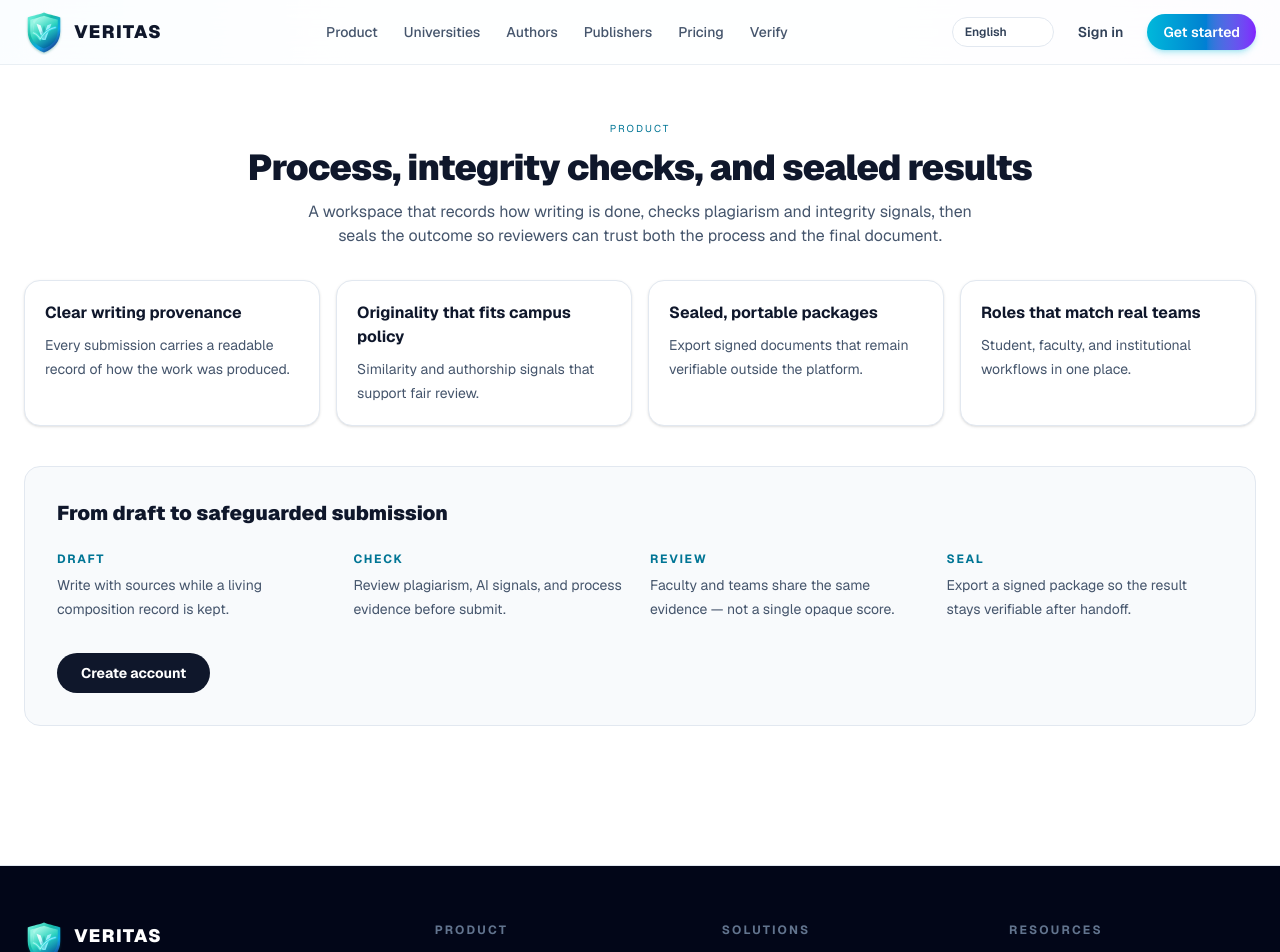
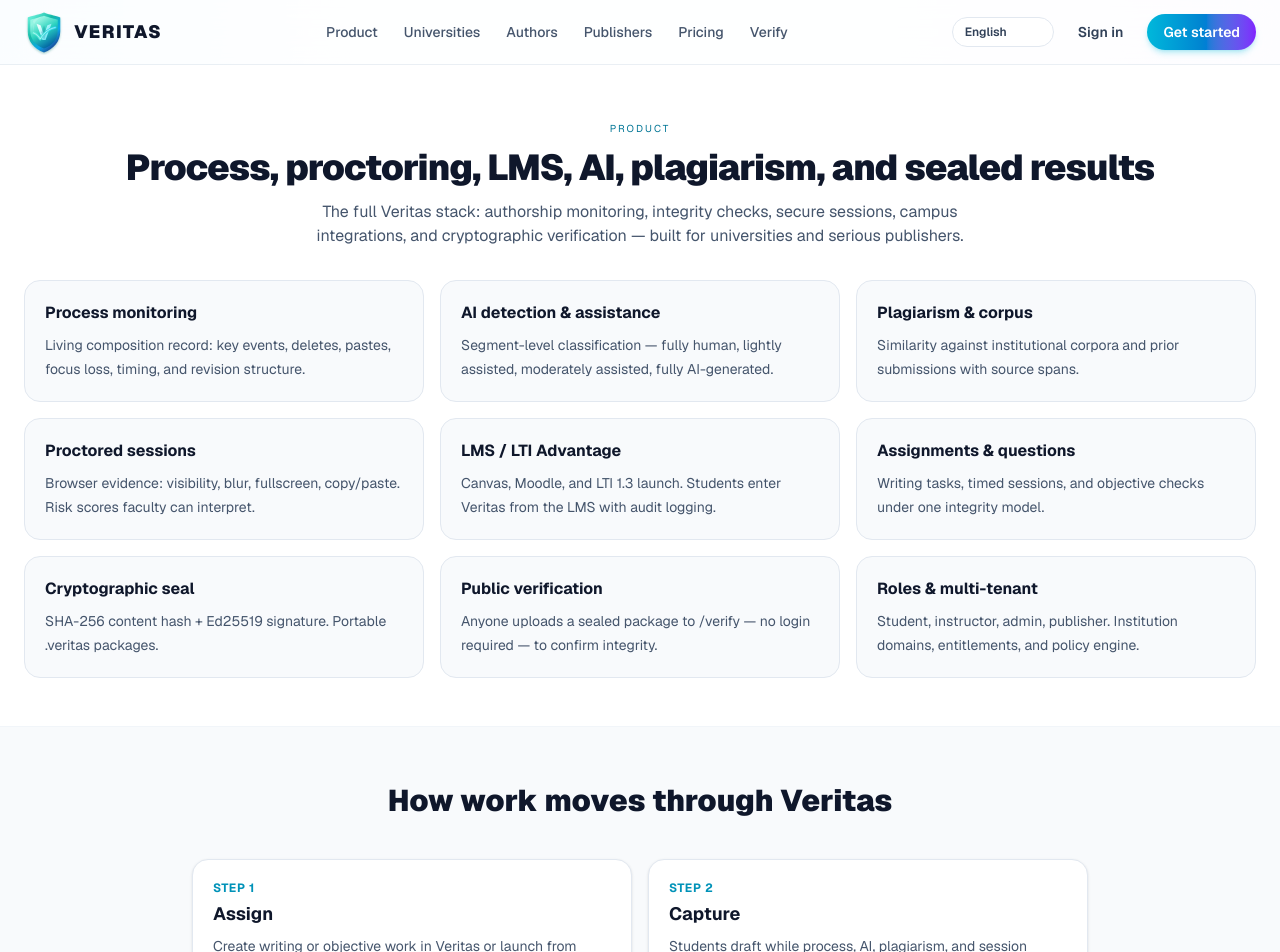
Before and after one commit to heidif24/veritas, a Next.js app: page /platform in a window 1280 px wide. Shown: the top 952 px of the page. Built offline with nearby package versions, Linux system fonts and the light colour scheme.

Commit message:
Expand platform page with full product pillars: process, proctor, LMS, seal

```diff
--- a/app/platform/page.tsx
+++ b/app/platform/page.tsx
@@ -1,57 +1,81 @@
 "use client";
 
 import Link from "next/link";
-import { platformCapabilities } from "../data";
 import { useLocale } from "@/app/components/locale-provider";
 
 export default function PlatformPage() {
   const { t } = useLocale();
 
+  const pillars = [
+    { t: "Process monitoring", d: "Living composition record: key events, deletes, pastes, focus loss, timing, and revision structure." },
+    { t: "AI detection & assistance", d: "Segment-level classification — fully human, lightly assisted, moderately assisted, fully AI-generated." },
+    { t: "Plagiarism & corpus", d: "Similarity against institutional corpora and prior submissions with source spans." },
+    { t: "Proctored sessions", d: "Browser evidence: visibility, blur, fullscreen, copy/paste. Risk scores faculty can interpret." },
+    { t: "LMS / LTI Advantage", d: "Canvas, Moodle, and LTI 1.3 launch. Students enter Veritas from the LMS with audit logging." },
+    { t: "Assignments & questions", d: "Writing tasks, timed sessions, and objective checks under one integrity model." },
+    { t: "Cryptographic seal", d: "SHA-256 content hash + Ed25519 signature. Portable .veritas packages." },
+    { t: "Public verification", d: "Anyone uploads a sealed package to /verify — no login required — to confirm integrity." },
+    { t: "Roles & multi-tenant", d: "Student, instructor, admin, publisher. Institution domains, entitlements, and policy engine." },
+  ];
+
   const steps = [
-    { t: t("platform.step1"), d: t("platform.step1.d") },
-    { t: t("platform.step2"), d: t("platform.step2.d") },
-    { t: t("platform.step3"), d: t("platform.step3.d") },
-    { t: t("platform.step4"), d: t("platform.step4.d") },
+    { t: "Assign", d: "Create writing or objective work in Veritas or launch from Canvas/Moodle. Optional proctoring and timers." },
+    { t: "Capture", d: "Students draft while process, AI, plagiarism, and session events record in the background." },
+    { t: "Review", d: "Faculty see one evidence package: process trail, signals, proctor log — not a single opaque score." },
+    { t: "Seal", d: "Export a signed package so authenticity holds for archives, publishers, and external verifiers." },
   ];
 
   return (
     <main className="min-h-screen bg-white text-slate-900">
       <section className="mx-auto max-w-7xl px-6 pb-8 pt-12 text-center md:pt-14">
         <p className="text-[10px] uppercase tracking-[0.2em] text-cyan-700">{t("nav.product")}</p>
-        <h1 className="mt-3 text-3xl font-black tracking-tight text-slate-900 md:text-4xl">{t("platform.title")}</h1>
-        <p className="mx-auto mt-3 max-w-2xl text-base text-slate-600">{t("platform.sub")}</p>
+        <h1 className="mt-3 text-3xl font-black tracking-tight text-slate-900 md:text-4xl">
+          Process, proctoring, LMS, AI, plagiarism, and sealed results
+        </h1>
+        <p className="mx-auto mt-3 max-w-2xl text-base text-slate-600">
+          The full Veritas stack: authorship monitoring, integrity checks, secure sessions, campus integrations,
+          and cryptographic verification — built for universities and serious publishers.
+        </p>
       </section>
 
-      <section className="mx-auto max-w-7xl px-6 pb-10">
-        <div className="grid gap-4 md:grid-cols-2 xl:grid-cols-4">
-          {platformCapabilities.map((item) => (
-            <div key={item.title} className="rounded-2xl border border-slate-200 bg-white p-5 shadow-sm">
-              <h2 className="text-base font-bold text-slate-900">{item.title}</h2>
-              <p className="mt-2 text-sm leading-6 text-slate-600">{item.description}</p>
+      <section className="mx-auto max-w-7xl px-6 pb-12">
+        <div className="grid gap-4 sm:grid-cols-2 lg:grid-cols-3">
+          {pillars.map((p) => (
+            <div key={p.t} className="rounded-2xl border border-slate-200 bg-slate-50 p-5">
+              <div className="text-base font-bold text-slate-900">{p.t}</div>
+              <p className="mt-2 text-sm leading-6 text-slate-600">{p.d}</p>
             </div>
           ))}
         </div>
       </section>
 
-      <section className="mx-auto max-w-7xl px-6 pb-14">
-        <div className="rounded-2xl border border-slate-200 bg-slate-50 p-6 md:p-8">
-          <h2 className="text-xl font-black text-slate-900">{t("platform.flowTitle")}</h2>
-          <div className="mt-6 grid gap-5 md:grid-cols-4">
-            {steps.map((step) => (
-              <div key={step.t}>
-                <div className="text-xs font-bold uppercase tracking-[0.14em] text-cyan-700">{step.t}</div>
-                <p className="mt-1.5 text-sm leading-6 text-slate-600">{step.d}</p>
+      <section className="border-y border-slate-100 bg-slate-50">
+        <div className="mx-auto max-w-7xl px-6 py-14">
+          <h2 className="text-center text-2xl font-black md:text-3xl">How work moves through Veritas</h2>
+          <div className="mx-auto mt-10 grid max-w-4xl gap-4 sm:grid-cols-2">
+            {steps.map((s, i) => (
+              <div key={s.t} className="rounded-2xl border border-slate-200 bg-white p-5 shadow-sm">
+                <div className="text-xs font-bold uppercase tracking-wider text-cyan-600">Step {i + 1}</div>
+                <div className="mt-1 text-lg font-bold text-slate-900">{s.t}</div>
+                <p className="mt-2 text-sm text-slate-600">{s.d}</p>
               </div>
             ))}
           </div>
-          <div className="mt-8">
-            <Link
-              href="/register"
-              className="inline-flex rounded-full bg-slate-900 px-6 py-2.5 text-sm font-bold text-white transition hover:bg-slate-800"
-            >
-              {t("home.cta.account")}
-            </Link>
-          </div>
+        </div>
+      </section>
+
+      <section className="mx-auto max-w-7xl px-6 py-14 text-center">
+        <h2 className="text-2xl font-black md:text-3xl">Ready to try the full stack?</h2>
+        <div className="mt-6 flex flex-wrap justify-center gap-3">
+          <Link href="/register" className="rounded-full bg-slate-900 px-6 py-3 text-sm font-bold text-white hover:bg-slate-800">
+            Create account
+          </Link>
+          <Link href="/universities" className="rounded-full border border-slate-200 px-6 py-3 text-sm font-semibold text-slate-700 hover:bg-slate-50">
+            University solutions
+          </Link>
+          <Link href="/verify" className="rounded-full border border-slate-200 px-6 py-3 text-sm font-semibold text-slate-700 hover:bg-slate-50">
+            Verify a package
+          </Link>
         </div>
       </section>
     </main>
```
